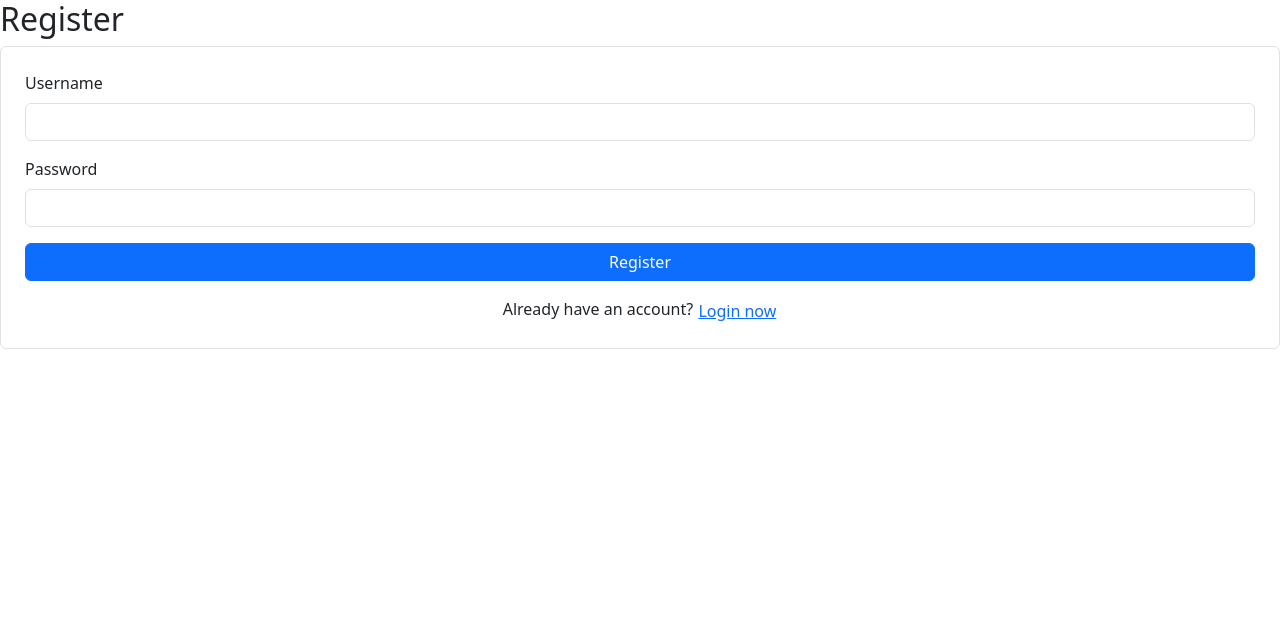
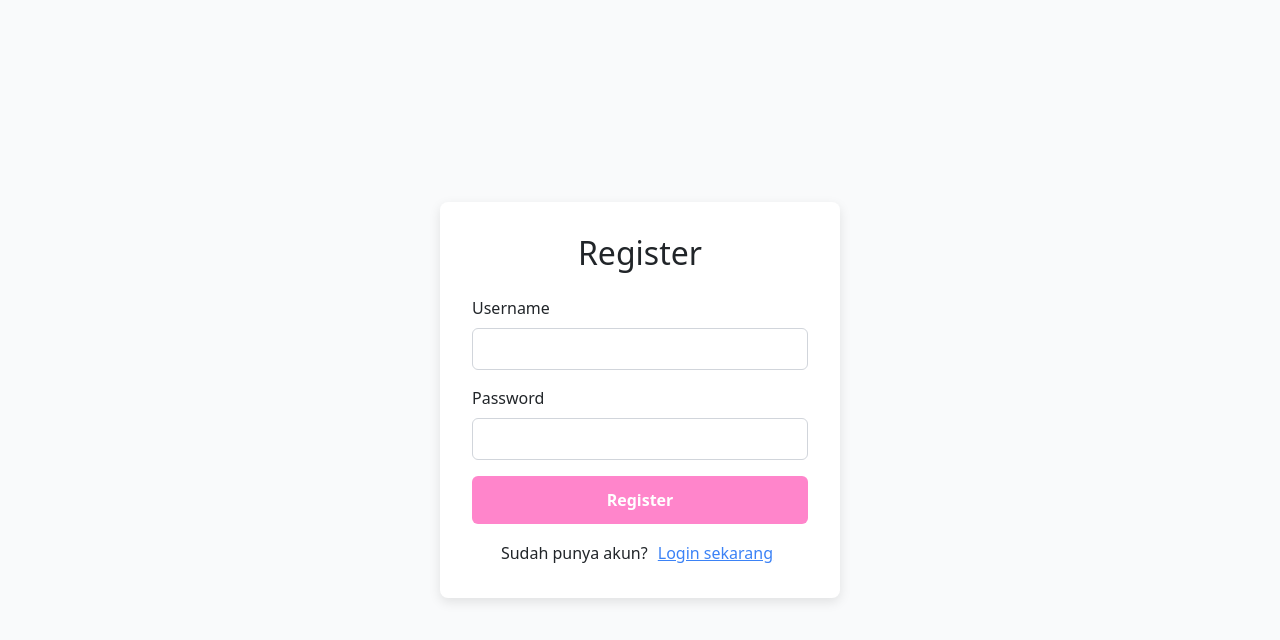
Before and after one commit to pwhalenn/SFPlan, a React (Create React App) app in the folder frontend/: page /register in a window 1280 px wide. Shown: the top 640 px of the page. Built offline with nearby package versions, Linux system fonts and the light colour scheme.

Commit message:
register UI

```diff
--- a/frontend/src/components/RegisterForm.js
+++ b/frontend/src/components/RegisterForm.js
@@ -10,11 +10,9 @@ const RegisterForm = () => {
   const handleRegister = async (e) => {
     e.preventDefault();
     try {
-      const response = await registerUser({ username, password });
-      console.log("Register success:", response);
-      navigate("/auth/login");
+      await registerUser({ username, password });
+      navigate("/login");
     } catch (error) {
-      console.error(error);
       const errorMessage =
         error.response?.data?.message || "Gagal register. Username mungkin sudah digunakan.";
       alert(errorMessage);
@@ -22,38 +20,77 @@ const RegisterForm = () => {
   };
 
   return (
-    <form onSubmit={handleRegister} className="p-4 border rounded">
-      <div className="mb-3">
-        <label className="form-label">Username</label>
+    <form onSubmit={handleRegister}>
+      <div style={{ marginBottom: "1rem" }}>
+        <label style={{ display: "block", marginBottom: "0.5rem", fontWeight: "500" }}>
+          Username
+        </label>
         <input
           type="text"
-          className="form-control"
           value={username}
           onChange={(e) => setUsername(e.target.value)}
           required
+          style={{
+            width: "100%",
+            padding: "0.5rem",
+            border: "1px solid #d1d5db",
+            borderRadius: "0.375rem",
+            fontSize: "1rem"
+          }}
         />
       </div>
-      <div className="mb-3">
-        <label className="form-label">Password</label>
+      <div style={{ marginBottom: "1rem" }}>
+        <label style={{ display: "block", marginBottom: "0.5rem", fontWeight: "500" }}>
+          Password
+        </label>
         <input
           type="password"
-          className="form-control"
           value={password}
           onChange={(e) => setPassword(e.target.value)}
           required
+          style={{
+            width: "100%",
+            padding: "0.5rem",
+            border: "1px solid #d1d5db",
+            borderRadius: "0.375rem",
+            fontSize: "1rem"
+          }}
         />
       </div>
-      <button type="submit" className="btn btn-teal w-100 btn btn-primary">
+      <button
+        type="submit"
+        style={{
+          width: "100%",
+          padding: "0.75rem",
+          backgroundColor: "#ff85cb",
+          color: "white",
+          border: "none",
+          borderRadius: "0.375rem",
+          fontWeight: "600",
+          cursor: "pointer",
+          transition: "background-color 0.3s ease"
+        }}
+        onMouseOver={(e) => (e.currentTarget.style.backgroundColor = "#e873b6")}
+        onMouseOut={(e) => (e.currentTarget.style.backgroundColor = "#ff85cb")}
+      >
         Register
       </button>
-      <div className="mt-3 text-center">
-        <span>Already have an account? </span>
+
+      <div style={{ marginTop: "1rem", textAlign: "center" }}>
+        <span>Sudah punya akun? </span>
         <button
           type="button"
-          className="btn btn-link p-0"
           onClick={() => navigate("/login")}
+          style={{
+            background: "none",
+            border: "none",
+            color: "#3b82f6",
+            cursor: "pointer",
+            textDecoration: "underline",
+            fontSize: "1rem"
+          }}
         >
-          Login now
+          Login sekarang
         </button>
       </div>
     </form>
--- a/frontend/src/pages/Auth/RegisterPage.js
+++ b/frontend/src/pages/Auth/RegisterPage.js
@@ -20,9 +20,25 @@ const RegisterPage = () => {
   };
 
   return (
-    <div>
-      <h2>Register</h2>
-      <RegisterForm onSubmit={handleRegister} />
+    <div style={{
+      minHeight: "100vh",
+      display: "flex",
+      alignItems: "center",
+      justifyContent: "center",
+      backgroundColor: "#f9fafb",
+      padding: "2rem"
+    }}>
+      <div style={{
+        width: "100%",
+        maxWidth: "400px",
+        backgroundColor: "white",
+        padding: "2rem",
+        borderRadius: "0.5rem",
+        boxShadow: "0 4px 12px rgba(0,0,0,0.1)"
+      }}>
+        <h2 style={{ textAlign: "center", marginBottom: "1.5rem" }}>Register</h2>
+        <RegisterForm />
+      </div>
     </div>
   );
 };
```
